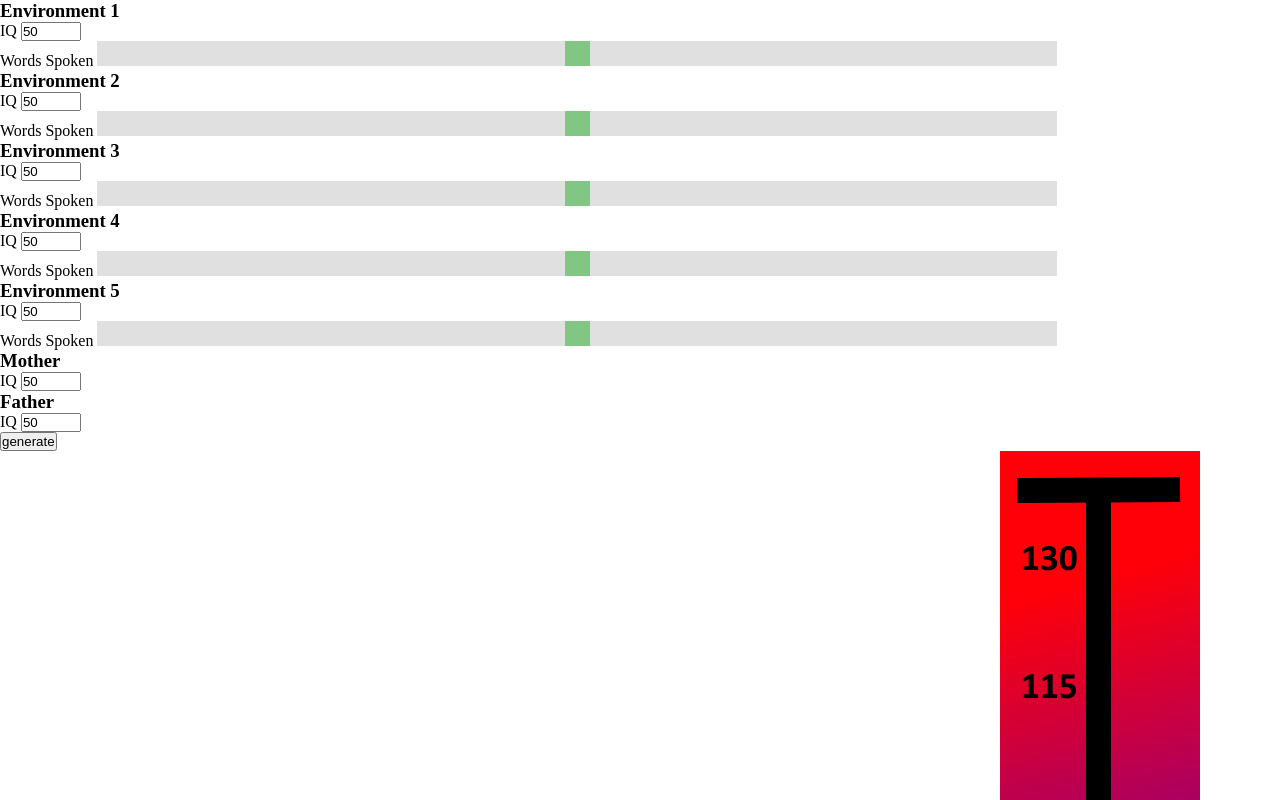
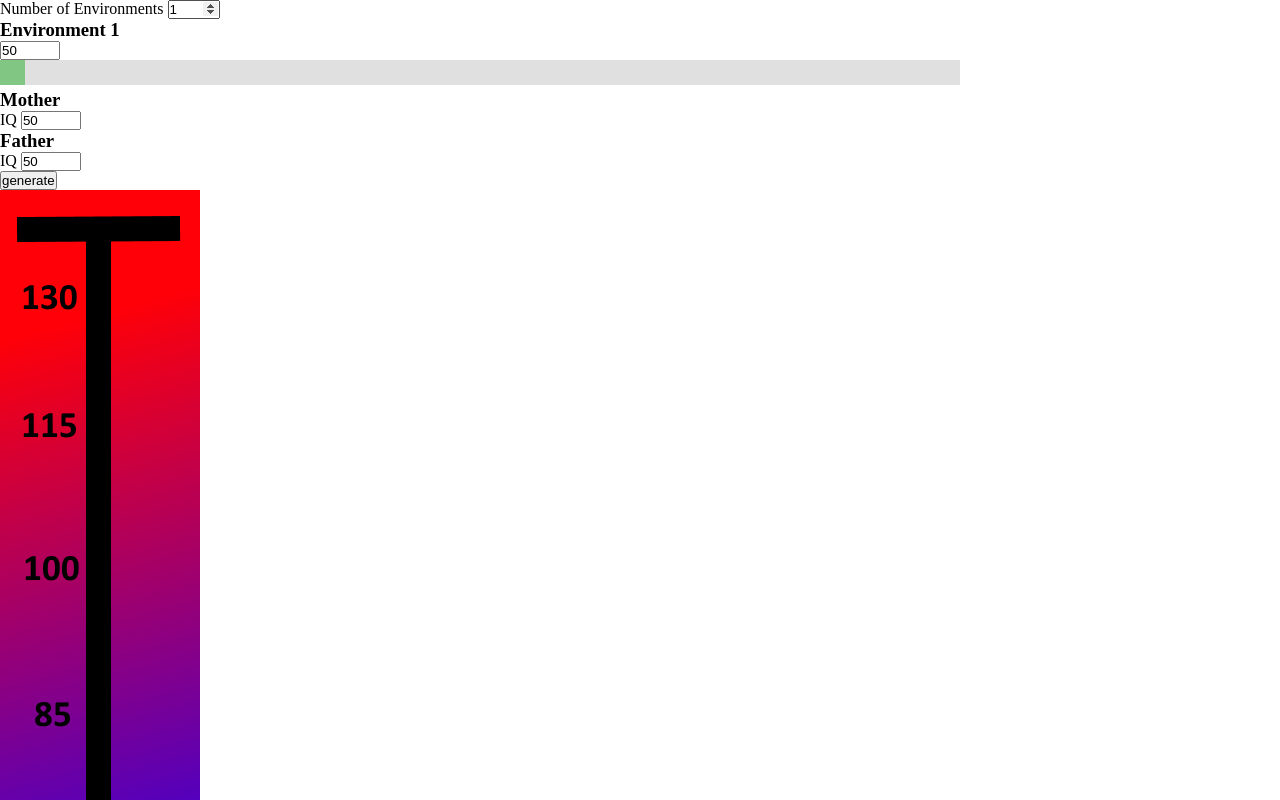
Before and after one commit to redrolor/Popsim, a website built with webpack: page views/form.html in a window 1280 px wide. Shown: the top 800 px of the page. Built offline with nearby package versions, Linux system fonts and the light colour scheme.

Commit message:
added form partials

```diff
--- a/src/behaviors/PersonController.js
+++ b/src/behaviors/PersonController.js
@@ -1,5 +1,5 @@
 const Behavior=require("../objects/Behavior");
-
+const Person= require("../objects/impl/Person");
 class PersonController extends Behavior{
   constructor(environment){
     super();
@@ -10,18 +10,7 @@ class PersonController extends Behavior{
     this.direction = {'x': this.generateRandomSpeed(this.maxSpeed) , 'y': this.generateRandomSpeed(this.maxSpeed)};
   }
   onClick(e){
-  //  console.log(this);
-  //  console.log(this.environment);
-  //  console.log(this.environment.getGameObjects());
-    this.environment.getGameObjects().forEach((gameObject)=>{
-      if(gameObject.getX() <=e.offsetX &&
-      gameObject.getX()+gameObject.getWidth()>=e.offsetX &&
-      gameObject.getY()<=e.offsetY &&
-      gameObject.getY()+gameObject.getHeight()>=e.offsetY){
-        return;
-      }
-    });
-    console.log("x:"+e.offsetX+" y:"+e.offsetY);
+    console.log("1 game object was clicked")
   }
   update(gameObject) {
     if(gameObject.getX() <= 0)
--- a/src/main.js
+++ b/src/main.js
@@ -8,7 +8,8 @@ let url= new URL(url_string);
 let canvasHeight = 800;
 let canvasWidth = 200;
 
-for(let i=0; i<5; i++){
+let environmentCount= url.searchParams.get("environmentCount")
+for(let i=0; i<environmentCount; i++){
 
   environments.push(new Environment(url.searchParams.get("env"+i+"iq"), url.searchParams.get("env"+i+"words"), url.searchParams.get("motheriq"), url.searchParams.get("fatheriq"), canvasWidth, canvasHeight));
 
--- a/src/objects/Environment.js
+++ b/src/objects/Environment.js
@@ -37,8 +37,16 @@ class Environment {
   }
   onClick(e){
     this.gameObjects.forEach((gameObject)=>{
-      gameObject.onClick(e);
-    });
+          if(gameObject instanceof Person &&
+          gameObject.getX() <=e.offsetX &&
+          gameObject.getX()+gameObject.getWidth()>=e.offsetX &&
+          gameObject.getY()<=e.offsetY &&
+          gameObject.getY()+gameObject.getHeight()>=e.offsetY){
+          gameObject.onClick(e);
+            return;
+          }
+        });
+        console.log("x:"+e.offsetX+" y:"+e.offsetY);
 
   }
   draw(context){
--- a/views/form.html
+++ b/views/form.html
@@ -2,50 +2,15 @@
 <html>
  <head>
   <link rel="stylesheet" type="text/css" href="css/style.css" />
+  <script src="js/form-partial.js" type="text/javascript"> </script/>
   <title>POPSIM form</title>
 </head>
 <body>
 <form action="game.html" method="get">
-  <div>
-    <h3>Environment 1</h3>
-    <label for="env1iq">IQ</label>
-    <input type="number" name="env1iq" id="env1iq" step="1" value="50" min="0" max="100"/><br />
-    <label for="env1words">Words Spoken</label>
-    <input type="range" min="0" max="50000000" class="slider" id="env1words" name="env1words">
-  </div>
-
-  <div>
-    <h3>Environment 2</h3>
-    <label for="env2iq">IQ</label>
-    <input type="number" name="env2iq" id="env2iq" step="1" value="50" min="0" max="100" /><br />
-    <label for="env2words">Words Spoken</label>
-    <input type="range" min="0" max="50000000" class="slider" id="env2words" name="env2words">
-  </div>
-
-  <div>
-    <h3>Environment 3</h3>
-    <label for="env3iq">IQ</label>
-    <input type="number" name="env3iq" id="env3iq" step="1" value="50" min="0" max="100"/><br />
-    <label for="env3words">Words Spoken</label>
-    <input type="range" min="0" max="50000000" class="slider" id="env3words" name="env3words">
-  </div>
-
-  <div>
-    <h3>Environment 4</h3>
-    <label for="env4iq">IQ</label>
-    <input type="number" name="env1iq" id="env4iq" step="1" value="50" min="0" max="100" /><br />
-    <label for="env4words">Words Spoken</label>
-    <input type="range" min="0" max="50000000" class="slider" id="env4words" name="env4words">
-  </div>
-
-  <div>
-    <h3>Environment 5</h3>
-    <label for="env5iq">IQ</label>
-    <input type="number" name="env5iq" id="env5iq" step="1" value="50" min="0" max="100" /><br />
-    <label for="env5words">Words Spoken</label>
-    <input type="range" min="0" max="50000000" class="slider" id="env5words" name="env5words">
-  </div>
-
+<label for="environmentCount"> Number of Environments </label>
+<input type="number" id="environmentCount" name="environmentCount" min="1" max="10" step="1" value="1">
+  <span id="partials">
+  </span>
   <div>
     <h3>Mother</h3>
     <label for="motheriq">IQ</label>
--- a/views/js/form-partial.js
+++ b/views/js/form-partial.js
@@ -1,14 +1,60 @@
-function createPartial(count){
+var environmentCount=1;
+var environmentCountElement=null;
+function createEnvironmentPartial(index, targetId){
+  var partial = document.createElement("div");
 
-  for(let i=0;i<count;i++){
-    document.createElement("div");
-  }
-  <div>
-    <h3>Environment 1</h3>
-    <label for="env1iq">IQ</label>
-    <input type="number" name="env1iq" id="env1iq" step="1" value="50" min="0" max="100"/><br />
-    <label for="env1words">Words Spoken</label>
-    <input type="range" min="0" max="50000000" class="slider" id="env1words" name="env1words">
-  </div>
+  var header = document.createElement("h3");
+  header.innerText = "Environment "+(index+1);
+  partial.appendChild(header);
+
+  var iqLabel=document.createElement("label");
+  iqLabel.setAttribute("for", "env" + index + "iq")
+  partial.appendChild(iqLabel);
+
+  var environmentIq=document.createElement("input");
+  partial.appendChild(environmentIq);
+
+  environmentIq.type="number";
+  environmentIq.setAttribute("iq", "env"+ index + "iq");
+  environmentIq.setAttribute("name", "env"+ index + "iq");
+  environmentIq.setAttribute("step", "1");
+  environmentIq.setAttribute("value", "50");
+  environmentIq.setAttribute("min", "0");
+  environmentIq.setAttribute("max", "100");
+
+  var br = document.createElement("br");
+  partial.appendChild(br);
+
+
+  var wordLabel=document.createElement("label");
+  wordLabel.setAttribute("for", "env"+index+"words")
+  partial.appendChild(wordLabel);
+
+  var environmentWords= document.createElement("input");
+  environmentWords.type="range";
+  environmentWords.setAttribute("min", "0");
+  environmentWords.setAttribute("max", "50000000");
+  environmentWords.setAttribute("class", "slider");
+  environmentWords.setAttribute("id", "env" + index + "words");
+  environmentWords.setAttribute("name", "env" + index + "words");
+  partial.appendChild(environmentWords);
+
+  document.getElementById(targetId).appendChild(partial);
+
+
 
 }
+
+document.addEventListener("DOMContentLoaded", function(event){
+  environmentCountElement=document.getElementById("environmentCount");
+    createEnvironmentPartial(0, "partials");
+
+    environmentCountElement.addEventListener("change", function(event){
+      var value=event.target.value;
+      var partials = document.getElementById("partials");
+      partials.innerHTML="";
+      for(var i=0; i<value; ++i){
+        createEnvironmentPartial(i, "partials");
+      }
+    });
+});
```
Also changed, not shown: views/js/dist/bundle.js, 1 other file.
